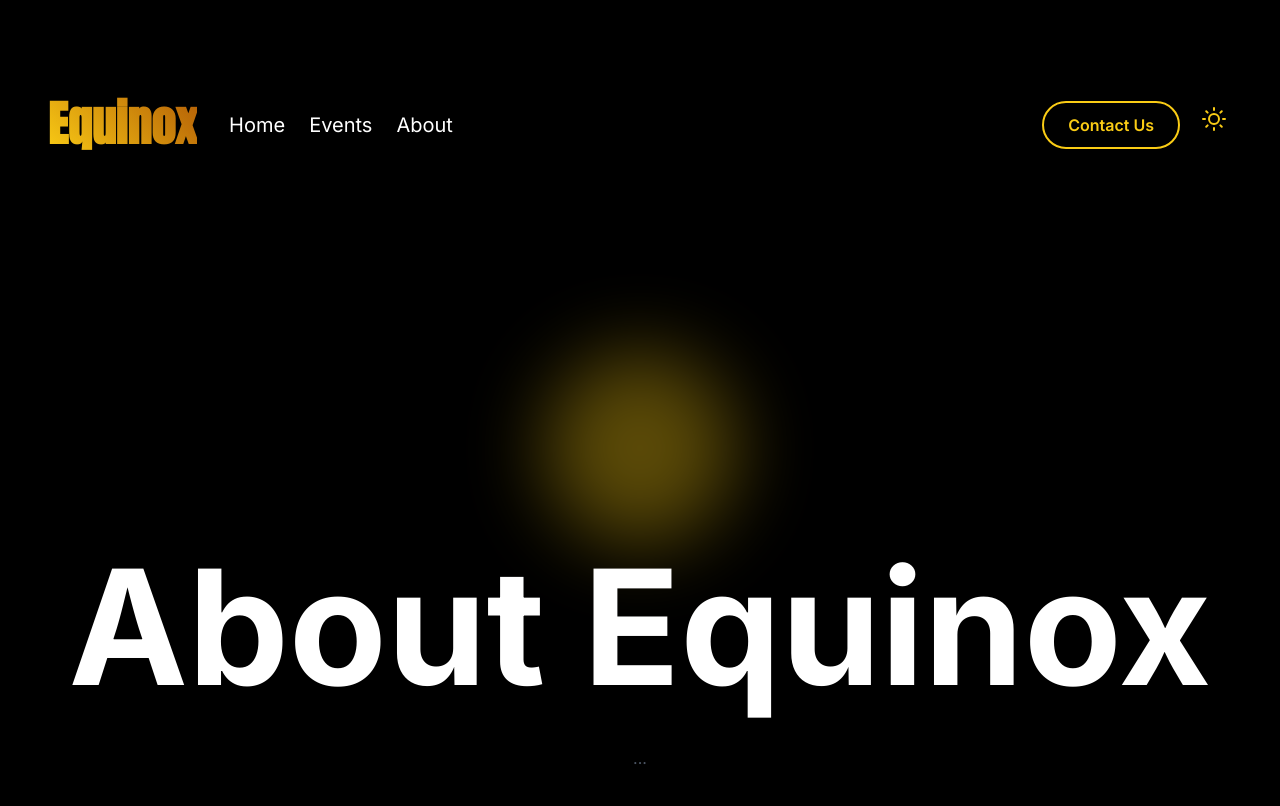
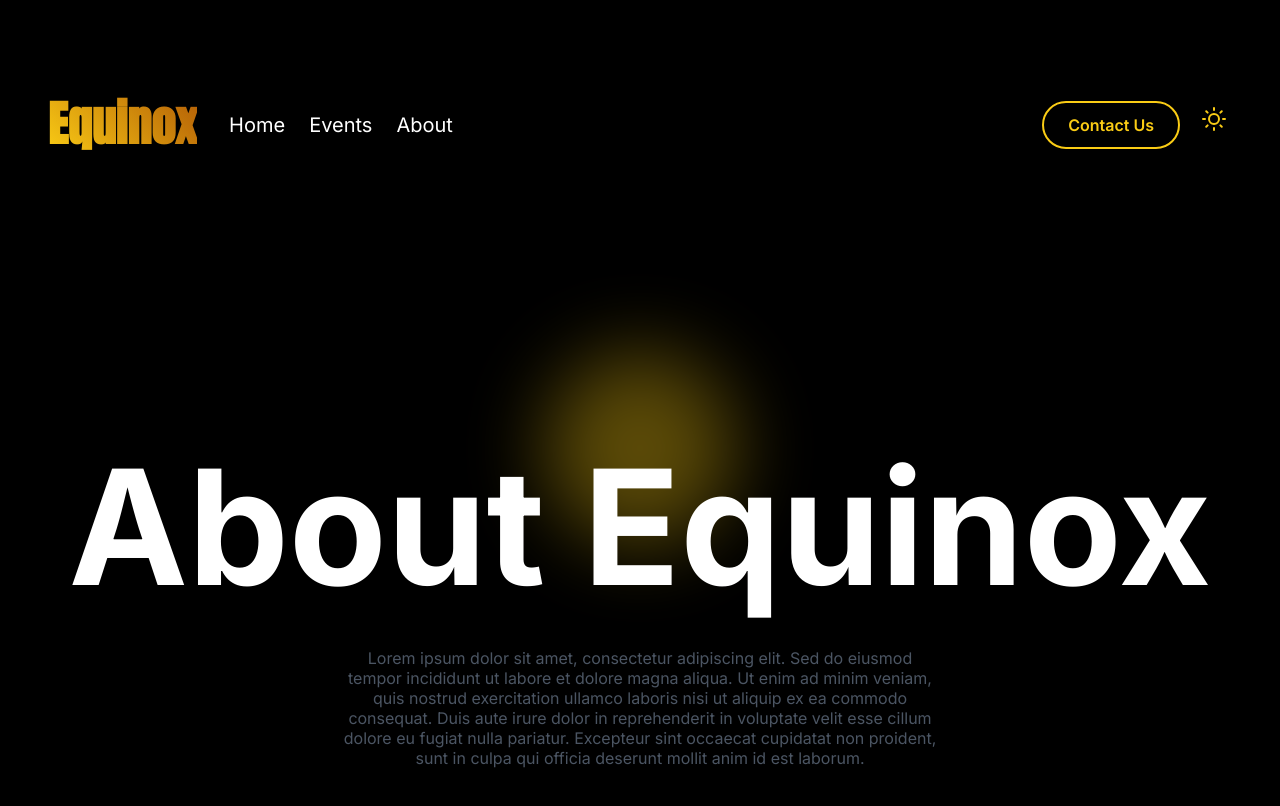
Before and after one commit to tanushtanush955/equinox-web, a React (Vite) app: page / in a window 1280 px wide. Both pictures are taken after a click on the link "About". Shown: the top 806 px of the page. Built offline with nearby package versions, Linux system fonts and the light colour scheme.

Commit message:
add small about

```diff
--- a/src/Comonents/About.jsx
+++ b/src/Comonents/About.jsx
@@ -5,7 +5,7 @@
 		<div className="main-content about-content">
 			<h2 className="title-text">About Equinox</h2>
 			<p className="description-text">
-				...
+				Lorem ipsum dolor sit amet, consectetur adipiscing elit. Sed do eiusmod tempor incididunt ut labore et dolore magna aliqua. Ut enim ad minim veniam, quis nostrud exercitation ullamco laboris nisi ut aliquip ex ea commodo consequat. Duis aute irure dolor in reprehenderit in voluptate velit esse cillum dolore eu fugiat nulla pariatur. Excepteur sint occaecat cupidatat non proident, sunt in culpa qui officia deserunt mollit anim id est laborum.
 			</p>
 		</div>
 	);
```
